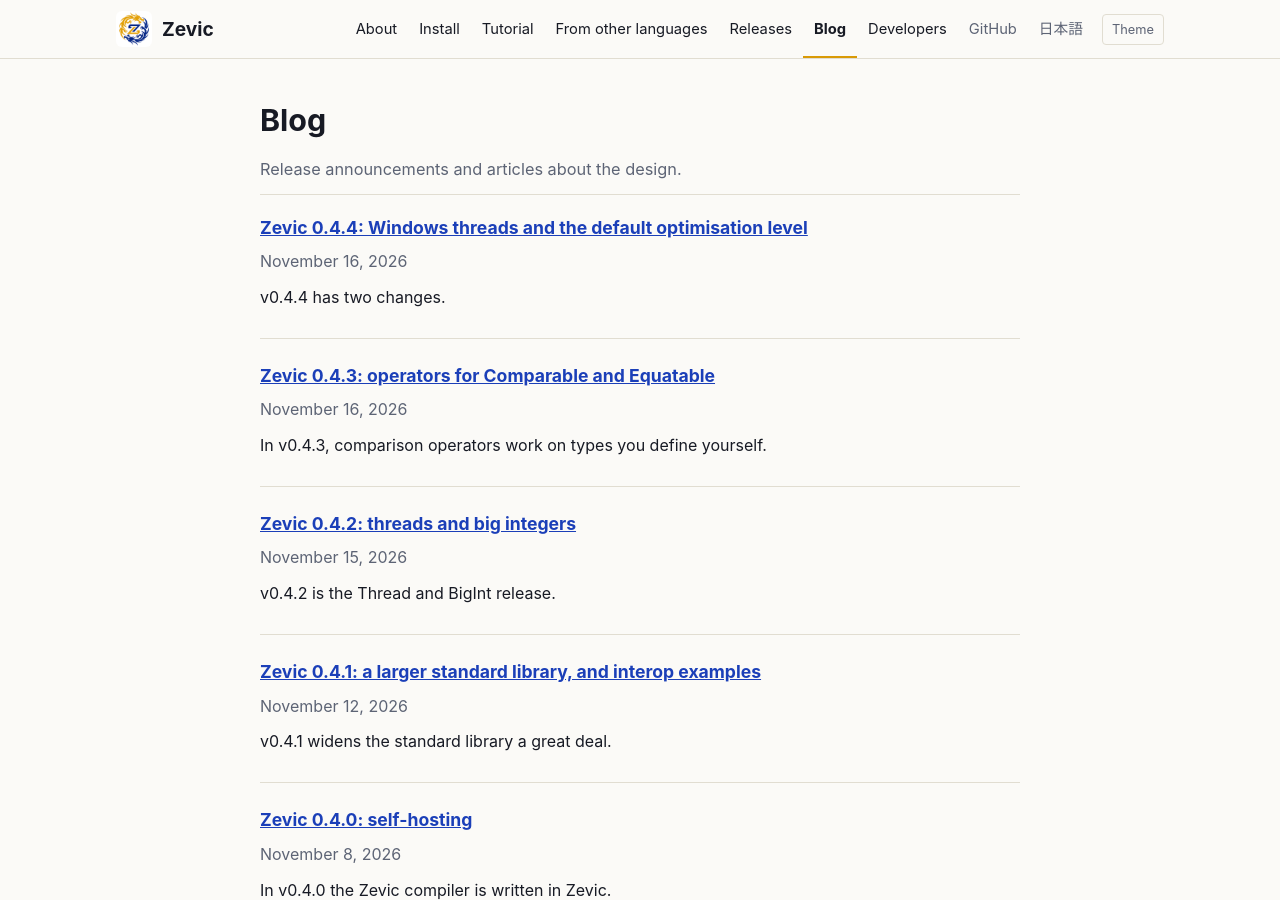
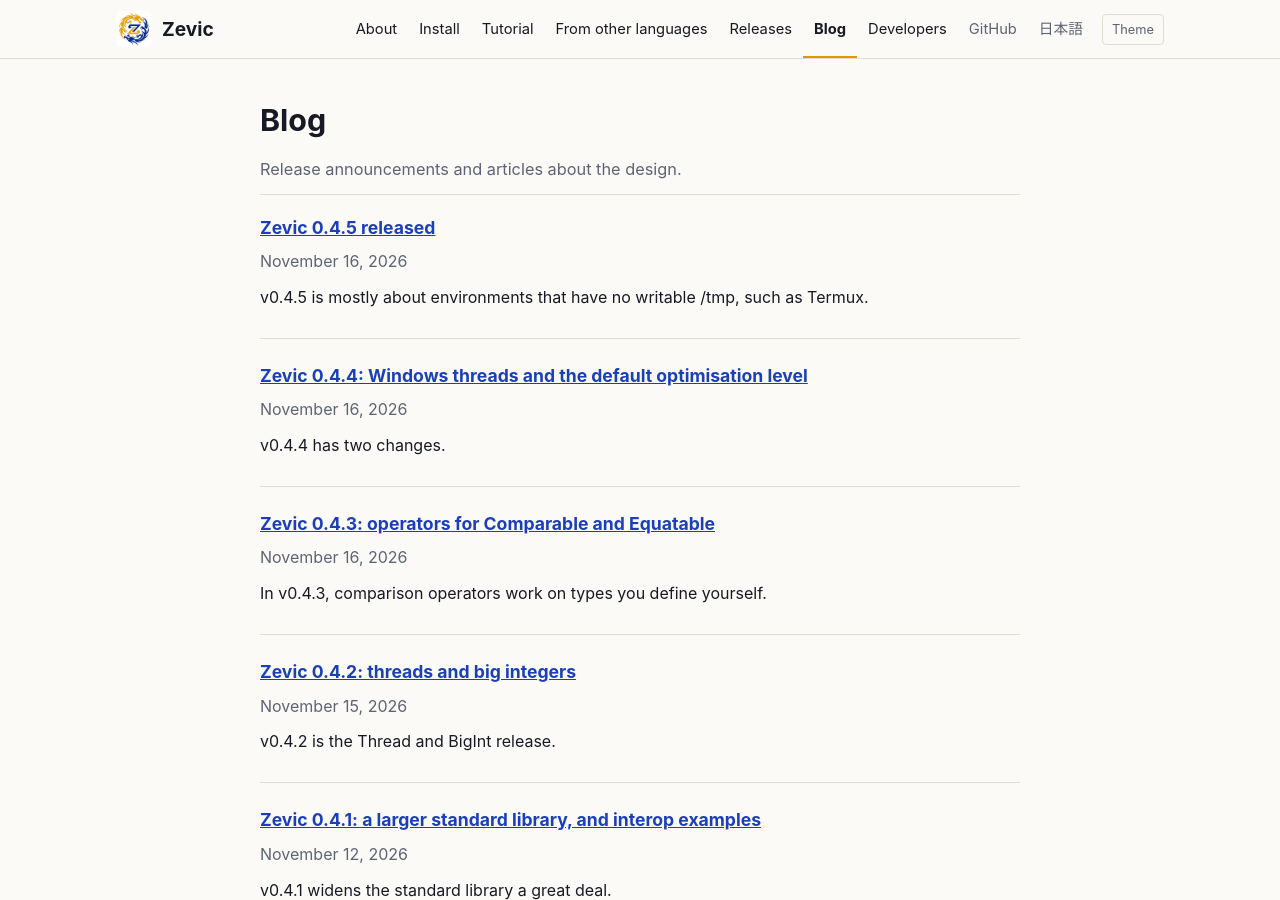
Before and after one commit to zevic-lang/zevic-lang.github.io, a Jekyll site: the page built from en/blog/index.html, in a window 1280 px wide and 900 px high. Built offline with Jekyll 4.4.1, drawn with Linux system fonts in a browser that asks for light colours.

Commit message:
EN blog: Zevic 0.4.5 released
Co-Authored-By: Claude Sonnet 5.5 <noreply@anthropic.com>
Claude-Session: https://claude.ai/code/session_01ELZTNY1DqdJybfLUMAn58m

```diff
--- a/_posts/2026-11-16-zevic-0-4-5.md
+++ b/_posts/2026-11-16-zevic-0-4-5.md
@@ -1,5 +1,6 @@
 ---
 title: "Zevic 0.4.5 をリリースしました"
+alt: /en/blog/2026/11/16/zevic-0-4-5/
 ---
 v0.4.5 は、Termux など書き込み可能な `/tmp` が無い環境への対応が中心のリリースです。
 
--- /dev/null
+++ b/_posts/en/2026-11-16-zevic-0-4-5.md
@@ -0,0 +1,11 @@
+---
+title: "Zevic 0.4.5 released"
+alt: /blog/2026/11/16/zevic-0-4-5/
+---
+v0.4.5 is mostly about environments that have no writable `/tmp`, such as Termux.
+
+Before, anything that ran an external process failed in such an environment, and clang was reported as missing even though it was installed. The cause was that the place for temporary files was fixed at `/tmp`. The compiler now uses `$TMPDIR`, and falls back to `/tmp` when it is not set.
+
+We also tidied the names of the files a local build produces. `make` builds `build/zevic`, `build/zevpm` and `build/zevfmt`, and the internal seed compiler moved to `build/bootstrap/zevic`.
+
+The previous release, 0.4.4, made threads started by `Thread.Spawn` register with the GC on Windows, and made `-O0` the default. See the [releases](/en/releases/) for details.
```
